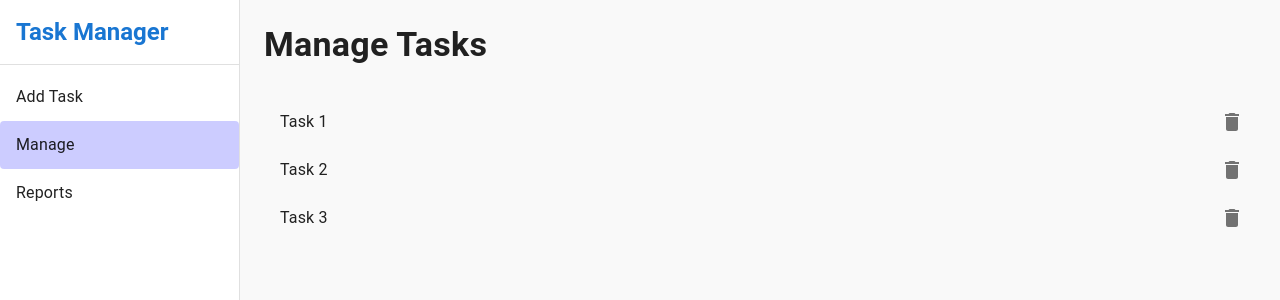
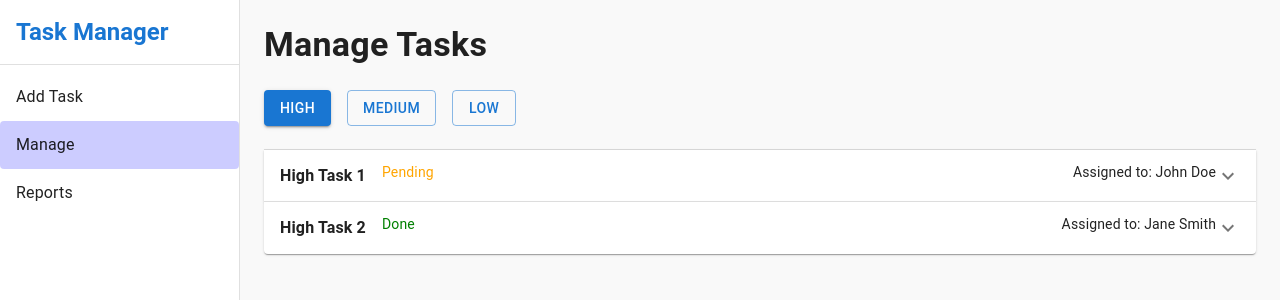
Before and after one commit to thisisnkc/Kochartech-hackathon-2024, a React (Vite) app in the folder frontend/: page /dashboard in a window 1280 px wide. Both pictures are taken after a click on the item "Manage". Shown: the top 300 px of the page. Built offline with nearby package versions, Linux system fonts and the light colour scheme; no server answers.

Commit message:
manage-ui

```diff
--- a/frontend/src/manager_screens/Manage.jsx
+++ b/frontend/src/manager_screens/Manage.jsx
@@ -1,29 +1,89 @@
-import React from "react";
-import { Box, Typography, List, ListItem, ListItemText, IconButton } from "@mui/material";
-import DeleteIcon from "@mui/icons-material/Delete";
+import React, { useState } from "react";
+import {
+  Box,
+  Typography,
+  Button,
+  Accordion,
+  AccordionSummary,
+  AccordionDetails,
+  IconButton,
+  Stack,
+} from "@mui/material";
+import ExpandMoreIcon from "@mui/icons-material/ExpandMore";
+import CallIcon from "@mui/icons-material/Call";
+import ImageIcon from "@mui/icons-material/Image";
+import EditIcon from "@mui/icons-material/Edit";
 
 const Manage = () => {
-  const tasks = ["Task 1", "Task 2", "Task 3"];
+  const [selectedPriority, setSelectedPriority] = useState("High");
+
+  // Sample data for tasks
+  const tasks = {
+    High: [
+      { name: "High Task 1", status: "Pending", assignedTo: "John Doe" },
+      { name: "High Task 2", status: "Done", assignedTo: "Jane Smith" },
+    ],
+    Medium: [
+      { name: "Medium Task 1", status: "Pending", assignedTo: "Alice Brown" },
+      { name: "Medium Task 2", status: "Done", assignedTo: "Bob White" },
+    ],
+    Low: [
+      { name: "Low Task 1", status: "Pending", assignedTo: "Charlie Green" },
+      { name: "Low Task 2", status: "Done", assignedTo: "Dana Black" },
+    ],
+  };
 
   return (
     <Box>
       <Typography variant="h4" fontWeight="bold" mb={3}>
         Manage Tasks
       </Typography>
-      <List>
-        {tasks.map((task, index) => (
-          <ListItem
-            key={index}
-            secondaryAction={
-              <IconButton edge="end" aria-label="delete">
-                <DeleteIcon />
+
+      {/* Priority Selection Buttons */}
+      <Stack direction="row" spacing={2} mb={3}>
+        {["High", "Medium", "Low"].map((priority) => (
+          <Button
+            key={priority}
+            variant={selectedPriority === priority ? "contained" : "outlined"}
+            color="primary"
+            onClick={() => setSelectedPriority(priority)}
+          >
+            {priority}
+          </Button>
+        ))}
+      </Stack>
+
+      {/* Task List */}
+      {tasks[selectedPriority].map((task, index) => (
+        <Accordion key={index}>
+          <AccordionSummary expandIcon={<ExpandMoreIcon />}>
+            <Typography variant="subtitle1" fontWeight="bold">
+              {task.name}
+            </Typography>
+            <Typography
+              variant="body2"
+              color={task.status === "Done" ? "green" : "orange"}
+              sx={{ ml: 2 }}
+            >
+              {task.status}
+            </Typography>
+            <Typography variant="body2" sx={{ ml: "auto" }}>
+              Assigned to: {task.assignedTo}
+            </Typography>
+          </AccordionSummary>
+          <AccordionDetails>
+            <Stack direction="row" spacing={2}>
+              <IconButton color="primary" aria-label="call">
+                <CallIcon />
               </IconButton>
-            }
-          >
-            <ListItemText primary={task} />
-          </ListItem>
-        ))}
-      </List>
+              <Button variant="outlined">Verify image</Button>
+              <IconButton color="primary" aria-label="edit task">
+                <EditIcon />
+              </IconButton>
+            </Stack>
+          </AccordionDetails>
+        </Accordion>
+      ))}
     </Box>
   );
 };
```
